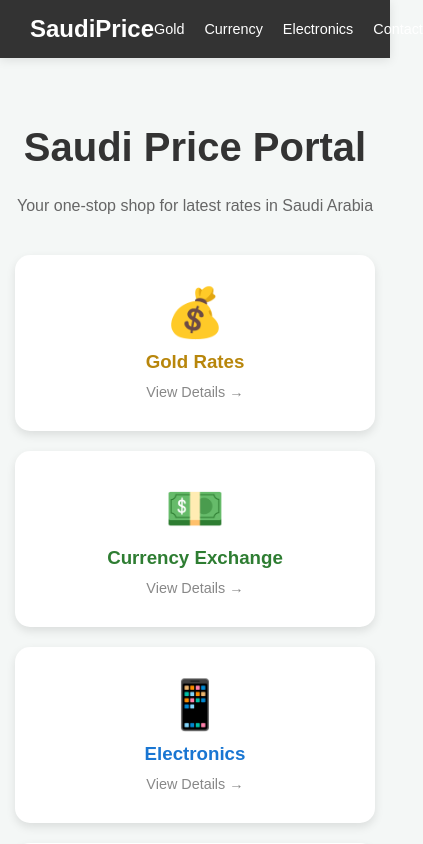
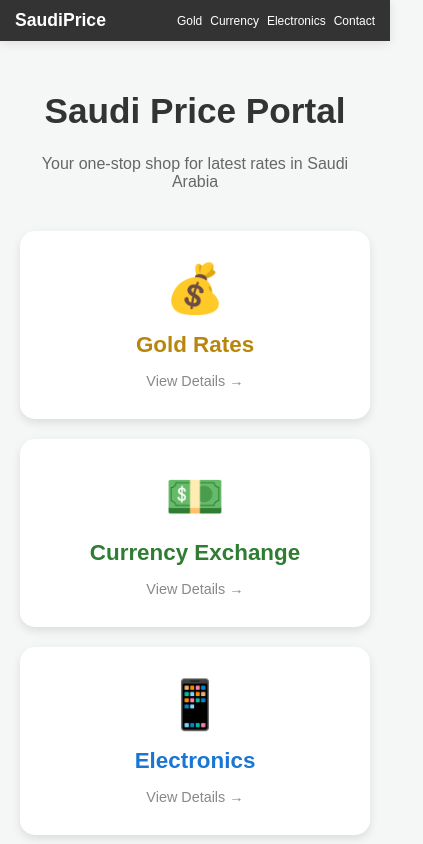
Before and after one commit to DiGiSaudia/saudirate, a Next.js app: page / in a window 390 px wide. Shown: the top 844 px of the page, 423 px wide, since content can reach past the window. Built offline with nearby package versions, Linux system fonts and the light colour scheme.

Commit message:
fixed home page mobile view

```diff
--- a/app/components/Navbar.tsx
+++ b/app/components/Navbar.tsx
@@ -4,24 +4,32 @@ export default function Navbar() {
   return (
     <nav style={{
       display: 'flex',
+      flexWrap: 'wrap',
       justifyContent: 'space-between',
       alignItems: 'center',
-      padding: '15px 30px',
+      padding: '10px 15px',
       backgroundColor: '#333',
       color: 'white',
       position: 'sticky',
       top: 0,
       zIndex: 1000,
+      width: '100%',
+      boxSizing: 'border-box', // یہ لائن چوڑائی کو کنٹرول میں رکھتی ہے
       boxShadow: '0 2px 10px rgba(0,0,0,0.1)'
     }}>
-      <div style={{ fontSize: '1.5rem', fontWeight: 'bold' }}>
+      <div style={{ fontSize: '1.1rem', fontWeight: 'bold' }}>
         <a href="/" style={{ color: 'white', textDecoration: 'none' }}>SaudiPrice</a>
       </div>
-      <div style={{ display: 'flex', gap: '20px' }}>
-        <a href="/gold-rates" style={{ color: 'white', textDecoration: 'none', fontSize: '0.9rem' }}>Gold</a>
-        <a href="/currency" style={{ color: 'white', textDecoration: 'none', fontSize: '0.9rem' }}>Currency</a>
-        <a href="/electronics" style={{ color: 'white', textDecoration: 'none', fontSize: '0.9rem' }}>Electronics</a>
-        <a href="/contact" style={{ color: 'white', textDecoration: 'none', fontSize: '0.9rem' }}>Contact</a>
+      <div style={{
+        display: 'flex',
+        gap: '8px',
+        flexWrap: 'wrap', // موبائل پر لنکس خود بخود نیچے آ جائیں گے
+        justifyContent: 'flex-end'
+      }}>
+        <a href="/gold-rates" style={{ color: 'white', textDecoration: 'none', fontSize: '0.75rem' }}>Gold</a>
+        <a href="/currency" style={{ color: 'white', textDecoration: 'none', fontSize: '0.75rem' }}>Currency</a>
+        <a href="/electronics" style={{ color: 'white', textDecoration: 'none', fontSize: '0.75rem' }}>Electronics</a>
+        <a href="/contact" style={{ color: 'white', textDecoration: 'none', fontSize: '0.75rem' }}>Contact</a>
       </div>
     </nav>
   );
--- a/app/page.tsx
+++ b/app/page.tsx
@@ -10,22 +10,26 @@ export default function Home() {
 
   return (
     <div style={{
-      padding: "40px 15px",
+      padding: "40px 20px",
       fontFamily: "Arial, sans-serif",
       textAlign: "center",
       backgroundColor: "#f4f7f6",
       minHeight: "100vh",
-      overflowX: "hidden" // موبائل پر دائیں طرف کی فالتو جگہ ختم کرنے کے لیے
+      width: "100%",            // یہ اسکرین کو پورا کور کرے گا
+      boxSizing: "border-box",  // پیڈنگ کی وجہ سے اسکرین باہر نہیں نکلے گی
+      overflowX: "hidden"       // دائیں بائیں ہلنے سے روکے گا
     }}>
-      <h1 style={{ color: "#333", fontSize: "2.5rem", fontWeight: "bold" }}>Saudi Price Portal</h1>
-      <p style={{ color: "#666", marginBottom: "40px" }}>Your one-stop shop for latest rates in Saudi Arabia</p>
+      <h1 style={{ color: "#333", fontSize: "2.2rem", fontWeight: "bold", marginTop: "10px" }}>Saudi Price Portal</h1>
+      <p style={{ color: "#666", marginBottom: "40px", fontSize: "1rem" }}>Your one-stop shop for latest rates in Saudi Arabia</p>
 
       <div style={{
         display: "grid",
+        // یہ لائن موبائل پر کارڈز کو خود بخود سیٹ کر دے گی
         gridTemplateColumns: "repeat(auto-fit, minmax(250px, 1fr))",
         gap: "20px",
         maxWidth: "1000px",
-        margin: "0 auto"
+        margin: "0 auto",
+        width: "100%"
       }}>
         {categories.map((cat, i) => (
           <a key={i} href={cat.link} style={{
@@ -34,16 +38,19 @@ export default function Home() {
             backgroundColor: "white",
             borderRadius: "15px",
             boxShadow: "0 4px 10px rgba(0,0,0,0.1)",
-            display: "block"
+            display: "flex",
+            flexDirection: "column",
+            alignItems: "center",
+            justifyContent: "center"
           }}>
-            <div style={{ fontSize: "3rem", marginBottom: "10px" }}>{cat.icon}</div>
-            <h3 style={{ color: cat.color, margin: "10px 0" }}>{cat.title}</h3>
-            <span style={{ fontSize: "0.9rem", color: "#888" }}>View Details →</span>
+            <div style={{ fontSize: "3rem", marginBottom: "15px" }}>{cat.icon}</div>
+            <h3 style={{ color: cat.color, margin: "0 0 10px 0", fontSize: "1.4rem" }}>{cat.title}</h3>
+            <span style={{ fontSize: "0.9rem", color: "#888", marginTop: "5px" }}>View Details →</span>
           </a>
         ))}
       </div>
 
-      {/* ہم نے یہاں سے فوٹر ہٹا دیا ہے کیونکہ وہ اب layout.tsx سے آ رہا ہے */}
+      {/* فوٹر یہاں سے ہٹا دیا گیا ہے کیونکہ وہ layout.tsx میں موجود ہے */}
     </div>
   );
 }
```
